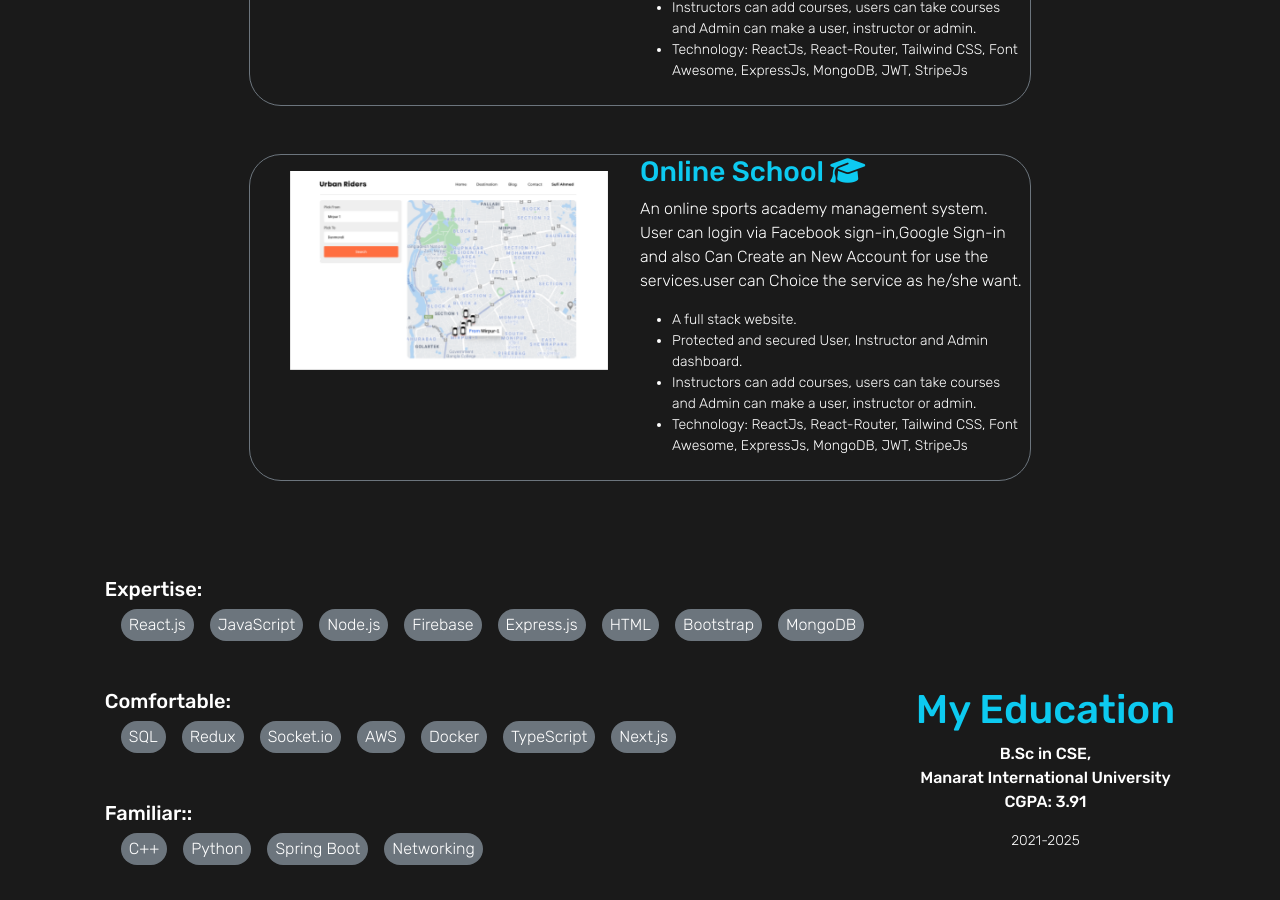
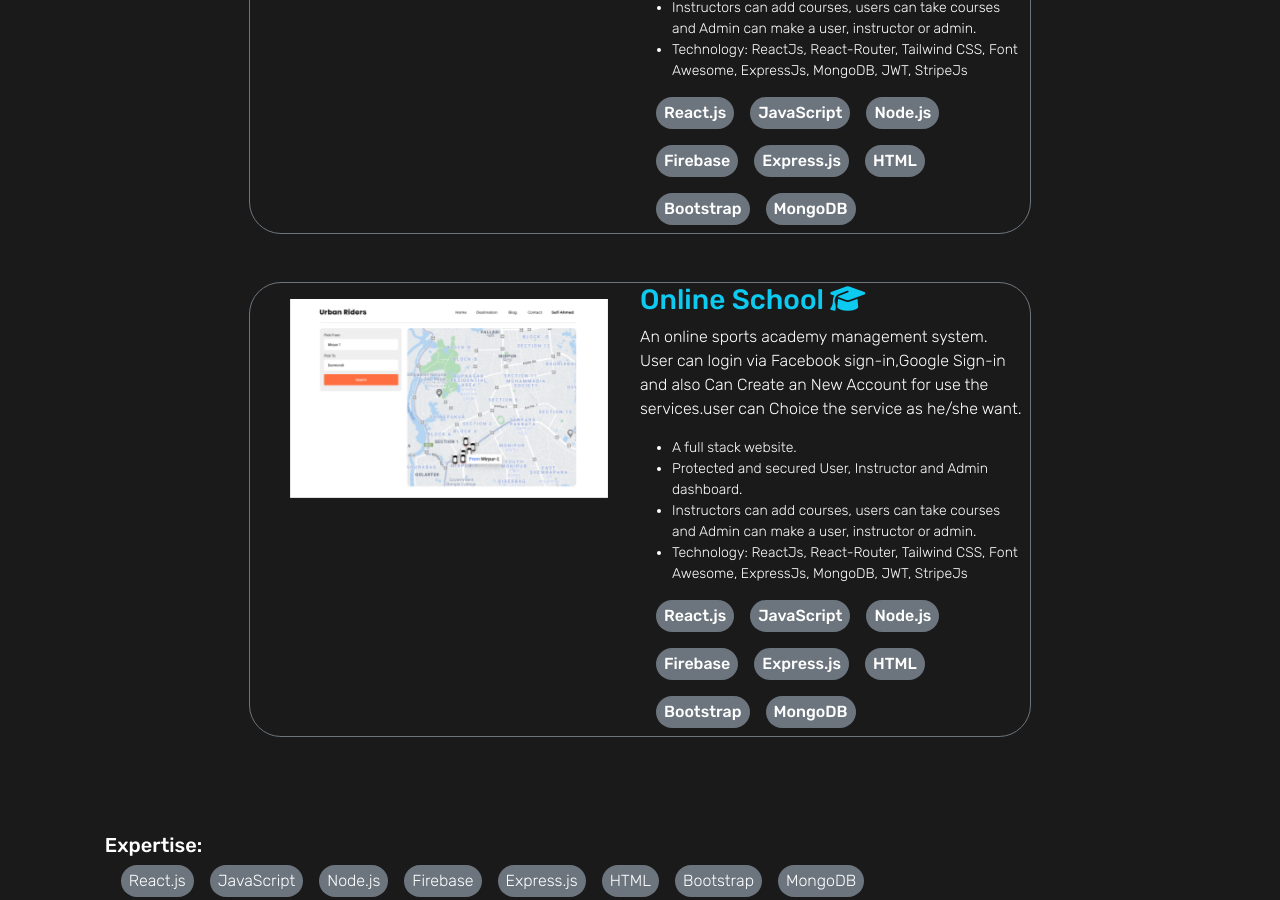
Before and after one commit to snayeemu/bootstrap-portfolio, a plain HTML site: page index.html in a window 1280 px wide. Shown: the part 888-1788 px from the top of the page. Drawn offline with nearby package versions, Linux system fonts and the light colour scheme.

Commit message:
complete

```diff
--- a/index.html
+++ b/index.html
@@ -166,7 +166,7 @@
               </button>
             </div>
           </div>
-          <div class="mt-2 mt-lg-0 mb-lg-2">
+          <div class="mt-2 mt-lg-0 mb-2">
             <h3 class="text-info">
               Sportify
               <i class="fa fa-futbol-o" aria-hidden="true"></i>
@@ -190,6 +190,16 @@
                 ExpressJs, MongoDB, JWT, StripeJs
               </li>
             </ul>
+            <div class="ms-3 d-flex flex-wrap gap-3">
+              <span class="bg-secondary px-2 py-1 rounded-5">React.js</span>
+              <span class="bg-secondary px-2 py-1 rounded-5">JavaScript</span>
+              <span class="bg-secondary px-2 py-1 rounded-5">Node.js</span>
+              <span class="bg-secondary px-2 py-1 rounded-5">Firebase</span>
+              <span class="bg-secondary px-2 py-1 rounded-5">Express.js</span>
+              <span class="bg-secondary px-2 py-1 rounded-5">HTML</span>
+              <span class="bg-secondary px-2 py-1 rounded-5">Bootstrap</span>
+              <span class="bg-secondary px-2 py-1 rounded-5">MongoDB</span>
+            </div>
           </div>
         </div>
         <div
@@ -235,7 +245,7 @@
             </button>
           </div>
         </div>
-          <div class="mt-2 mt-lg-0 mb-lg-2">
+          <div class="mt-2 mt-lg-0 mb-2">
             <h3 class="text-info">
               Online School
               <i class="fa fa-graduation-cap" aria-hidden="true"></i>
@@ -259,6 +269,16 @@
                 ExpressJs, MongoDB, JWT, StripeJs
               </li>
             </ul>
+            <div class="ms-3 d-flex flex-wrap gap-3">
+              <span class="bg-secondary px-2 py-1 rounded-5">React.js</span>
+              <span class="bg-secondary px-2 py-1 rounded-5">JavaScript</span>
+              <span class="bg-secondary px-2 py-1 rounded-5">Node.js</span>
+              <span class="bg-secondary px-2 py-1 rounded-5">Firebase</span>
+              <span class="bg-secondary px-2 py-1 rounded-5">Express.js</span>
+              <span class="bg-secondary px-2 py-1 rounded-5">HTML</span>
+              <span class="bg-secondary px-2 py-1 rounded-5">Bootstrap</span>
+              <span class="bg-secondary px-2 py-1 rounded-5">MongoDB</span>
+            </div>
           </div>
         </div>
       </section>
@@ -349,6 +369,7 @@
               rows="3"
               placeholder="Type here message"
             ></textarea>
+            <button class="btn btn-secondary w-100 mt-3">Send</button>
           </div>
         </form>
       </section>
```
